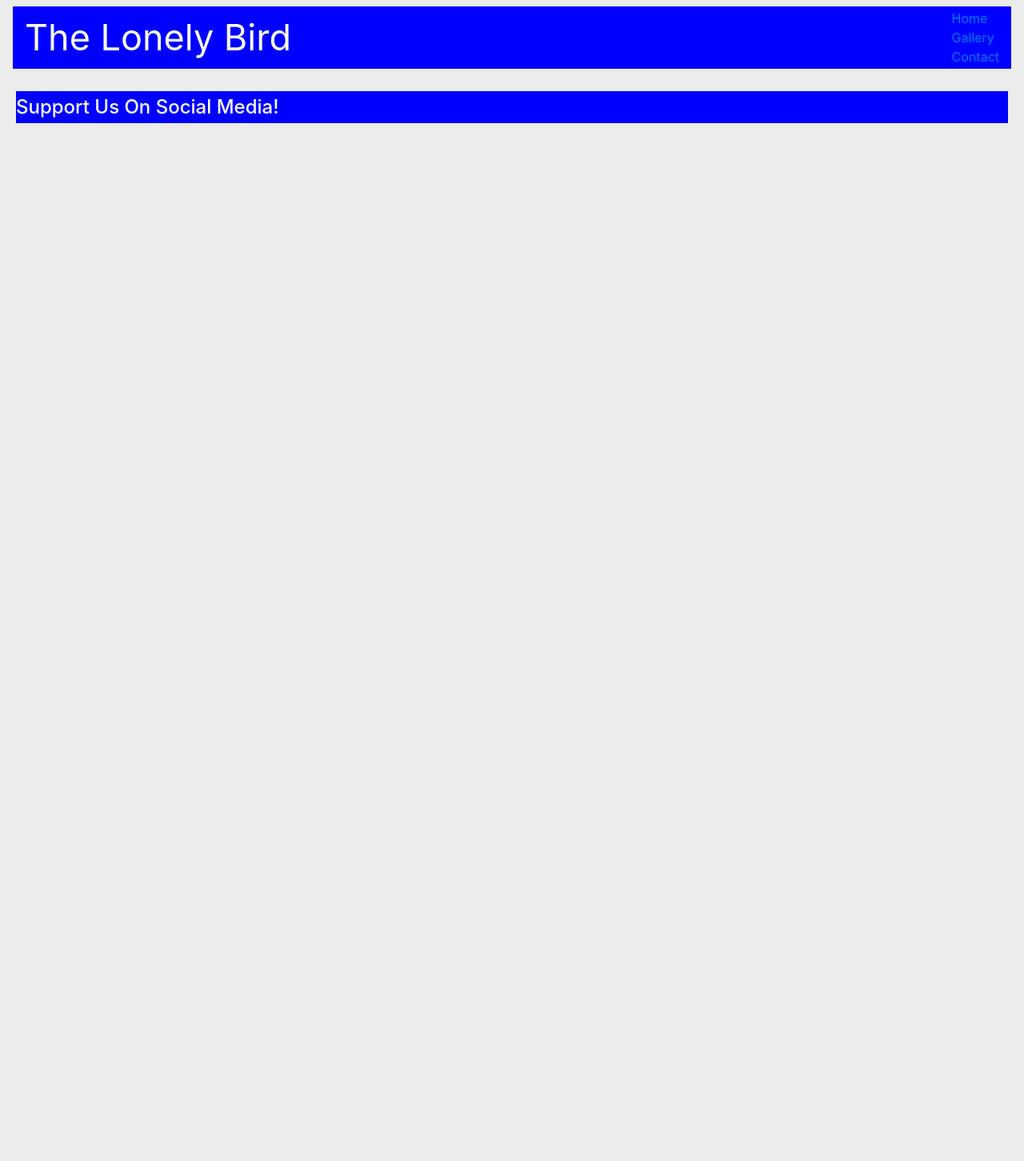
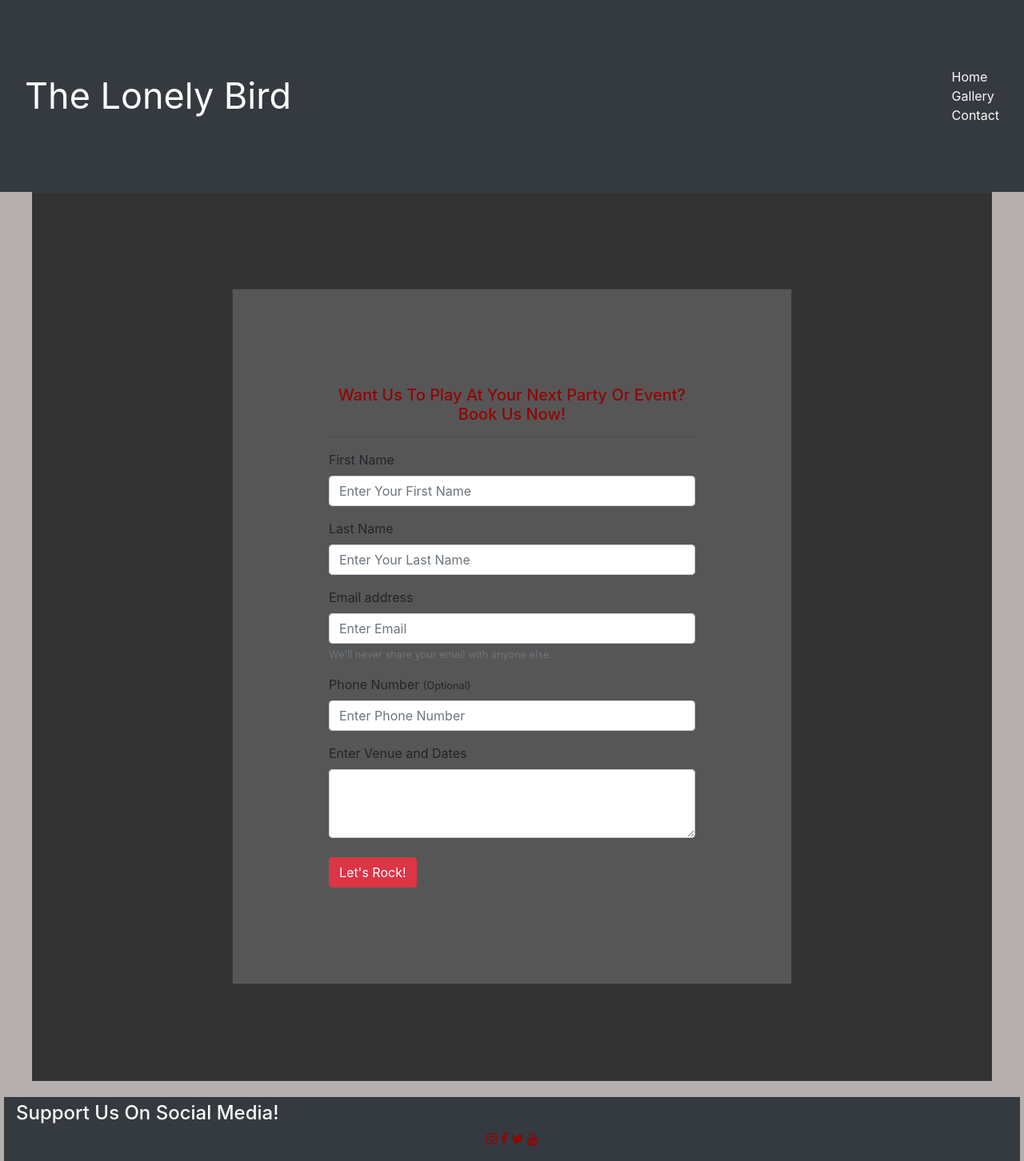
Before and after one commit to constantinoup18/The-Lonely-Bird-band, a plain HTML site: page contact.html in a window 1280 px wide. Shown: the whole page at 80% size. Before the commit the page ends 800 px from the top, so only its background shows below. Drawn offline with nearby package versions, Linux system fonts and the light colour scheme.

Commit message:
initial update

```diff
--- a/assets/css/style.css
+++ b/assets/css/style.css
@@ -1,14 +1,14 @@
 /*------------------------------------Colour*/
 
 body {
-    background-color: #e9e9e9e5;
-}
-
-.bg-colour-title  {
-    background-color: blue;
+    background-color: #ada6a6e5;
 }
 
 .main-title {
+    color: #fafafa;
+}
+
+nav a {
     color: #fafafa;
 }
 
@@ -20,12 +20,18 @@ body {
     color: #424242c8;
 }
 
-.footer-colour {
-    background-color: blue;
+
+.footer-title {
+    color: #fafafa;
 }
 
-.footer-title {
+.gallery {
+    background-color: #575656;
     color: #fff;
+}
+
+h5 i {
+    color:rgb(145, 5, 5);
 }
 /*------------------------------------Heading*/
 
@@ -38,11 +44,16 @@ body {
     height: 115px;
 }
 
-.slogan {
-    color: #fafafa;
-    font-size: 30px;
+.main-title:hover {
+    color:rgb(145, 5, 5);
 }
 
+nav a {
+    text-align: left;
+}
+nav a:hover{
+    color: rgb(145, 5, 5);
+}
 
 /*------------------------------------About Style*/
 
@@ -59,6 +70,12 @@ body {
     margin-bottom: 50px;
     font-weight: 700;
     text-align: left;
+}
+
+.band-image img {
+    width: 300px;
+    height: 300px;
+    border-radius: 8px;
 }
 
 .about-text {
@@ -90,14 +107,61 @@ body {
 }
 
 .gig-info {
-    background-color:#3b3b3b;
+    background-color:#575656;
     color: #fff;
 }
 
-.gig-mid {
+
+/*------------------------------------upcoming events hover*/
+
+.gig-info:hover {
+    background-color:rgba(0, 0, 0, 0.747);
+    border: 1px solid rgb(145, 5, 5);
+}
+
+/*------------------------------------Gallery*/
+
+.gallery {
+    border: 1px solid rgb(145, 5, 5);
+    padding-bottom: 10px;
+}
+
+/*------------------------------------Images*/
+
+.gallery img {
+    height: 250px;
+    width: 250px;
+    border-radius: 8px;
+    padding: 10px;
+}
+
+
+/*------------------------------------Contact*/
+
+.contact-head {
+    text-transform: capitalize;
+    text-align: center;
+    font-size: 20px;
+    color: rgb(145, 5, 5);
+}
+
+.form-outer {
+    padding: 120px;
+    background-color: #333333;
+    width: 1200px;
+    margin: 0 auto;
+    border: 1px solid #3b3b3b;
+
+}
+
+.contact-form {
+    padding: 120px;
     background-color: #575656;
-    color: #fff;
+    width: 700px;
+    margin: 0 auto;
+    border: 1px solid #3b3b3b;
 }
+
 
 /*------------------------------------Footer*/
 
@@ -105,6 +169,7 @@ footer {
     width: 100%;
     padding: 20px;
     height: 60px;
+
 }
 
 .footer-title {
@@ -112,9 +177,35 @@ footer {
     line-height: 40px;
     font-size: 600;
     text-transform: capitalize;
+    display: inline;
 }
 
-footer-socials {
+.footer-socials {
     text-align: center;
+    color: #fff;
+}
+ footer a{
+     color: rgb(145, 5, 5);
+ }
 
+/*------------------------------------Media Query*/
+
+
+@media(min-width: 920px) {
+    nav {
+        padding-top: 30px;
+        min-height: 240px;
+        margin: 0 auto;
+        max-width: 100%;
+    }
 }
+
+
+@media(min-width: 920px) {
+   .container  {
+        padding-top: 30px;
+        min-height: 240px;
+        margin: 0 auto;
+        max-width: 100%;
+    }
+}
--- a/contact.html
+++ b/contact.html
@@ -10,10 +10,10 @@
     <title>The Lonely Bird</title>
 </head>
 <body>
- <nav class="navbar navbar-inverse navbar-fixed-top">
+<nav class="navbar navbar-dark bg-dark navbar-fixed-top">
   <div class="container-fluid bg-colour-title">
     <div class="navbar-header">
-      <a class="navbar-brand main-title" href="#">The Lonely Bird</a>
+      <a class="navbar-brand main-title" href="index.html">The Lonely Bird</a>
     </div>
     <ul class="nav navbar-nav">
       <li class="active"><a href="index.html">Home</a></li>
@@ -22,14 +22,47 @@
     </ul>
   </div>
 </nav>
-
-
-
+<div class="form-outer">
+<form class="contact-form">
+    <h2 class="contact-head">Want us to play at your next party or event? book us now!</h2>
+    <hr>
+    <div class="form-group">
+        <label for="fname">First Name</label>
+        <input type="text" class="form-control" id="fname" placeholder="Enter Your First Name">
+    </div>
+    <div class="form-group">
+        <label for="lname">Last Name</label>
+        <input type="text" class="form-control" id="lname" placeholder="Enter Your Last Name" required>
+    </div>
+     <div class="form-group">
+        <label for="exampleInputEmail1">Email address</label>
+        <input type="email" class="form-control" id="email" aria-describedby="emailHelp" placeholder="Enter Email" required>
+        <small id="emailHelp" class="form-text text-muted">We'll never share your email with anyone else.</small>
+    </div>
+         <div class="form-group">
+        <label for="mobile">Phone Number <small>(Optional)</small></label>
+        <input type="phone-number" class="form-control" id="phone" placeholder="Enter Phone Number">
+    </div>
+    <div clss="form-group">
+    <label for="exampleFormControlTextarea1">Enter Venue and Dates</label>
+    <textarea class="form-control" required id="exampleFormControlTextarea1" rows="3"></textarea>
+  </div>
+  <br>
+    <button type="submit" class="btn btn-danger">Let's Rock!</button>
+    </form>
+    </div>
 <footer>
-    <h4 class="footer-colour footer-title">Support us on Social Media!</h4>
+<div class="row">
+    <div class="col footer-dark bg-dark">
+    <h4 class="footer-title">Support us on Social Media!</h4>
         <p class="footer-socials">
-
+            <a href="https://www.instagram.com/" target="_blank">  <i class="fa fa-instagram" aria-hidden="true"></i></a>
+            <a href="https://www.facebook.com/" target="_blank">  <i class="fa fa-facebook" aria-hidden="true"></i></a>
+            <a href="https://www.twitter.com/" target="_blank">  <i class="fa fa-twitter" aria-hidden="true"></i></a>
+            <a href="https://www.youtube.com/" target="_blank">  <i class="fa fa-youtube" aria-hidden="true"></i></a>
         </p>
+    </div>
+</div>
 </footer>
 </body>
 </html>
```
Also changed, not shown: gallery.html (+40 -7 lines), index.html (+19 -12 lines).
